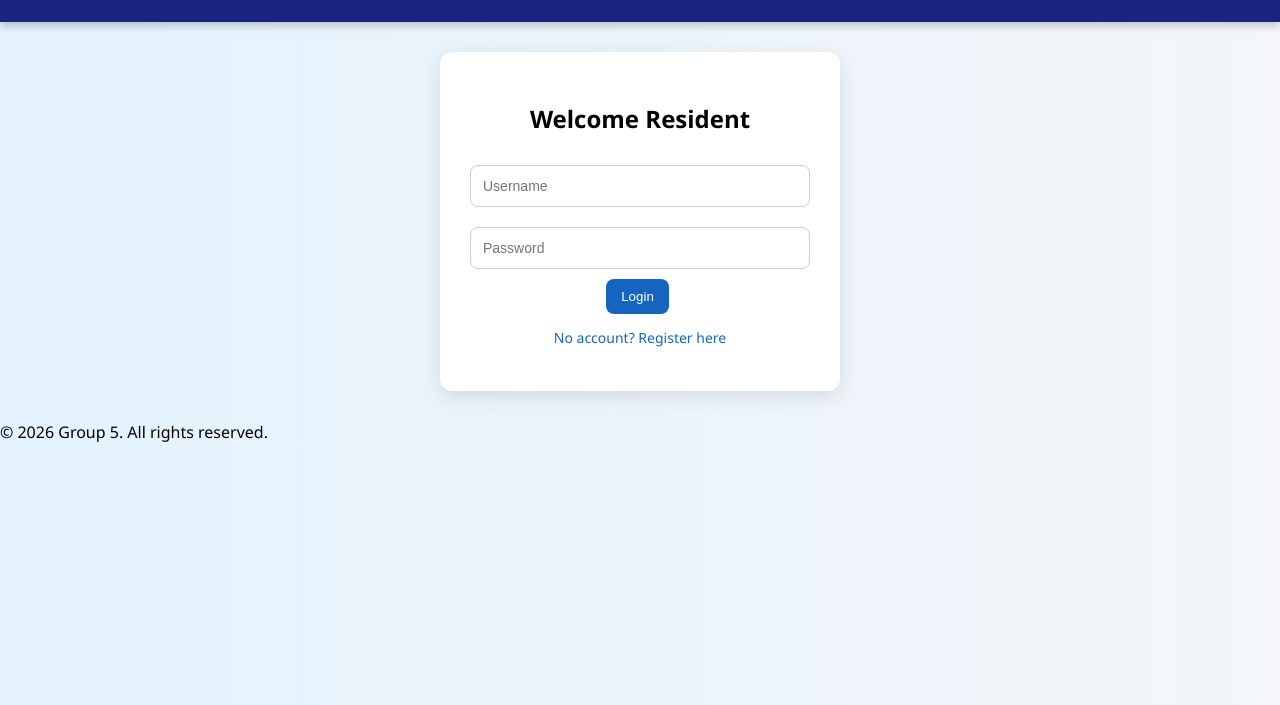
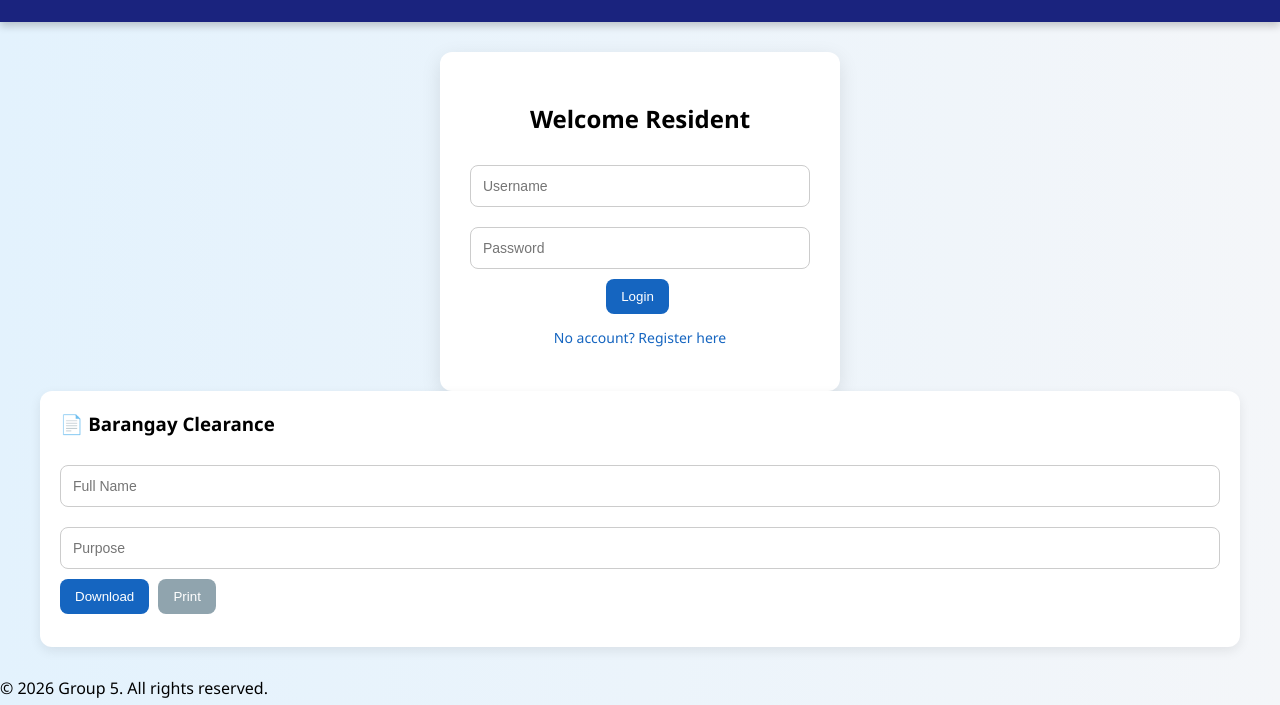
Before and after one commit to UITARY/Baranggay-Websystem, a plain HTML site: page index.html in a window 1280 px wide. Shown: the part 95-800 px from the top of the page. Drawn offline with Linux system fonts and the light colour scheme.

Commit message:
Update index.html

```diff
--- a/index.html
+++ b/index.html
@@ -52,11 +52,6 @@
             <!-- Clearance -->
             <div class="card">
                 <h3>📄 Barangay Clearance</h3>
-                <input type="text" id="clearName" placeholder="Full Name">
-                <input type="text" id="clearPurpose" placeholder="Purpose">
-                <button class="primary-btn" onclick="generateClearance()">Download</button>
-                <button class="secondary-btn" onclick="printClearance()">Print</button>
-                <pre id="clearOutput"></pre>
             </div>
 
             <!-- Forum -->
@@ -70,6 +65,16 @@
         </div>
     </div>
 
+                <!-- Clearance -->
+            <div class="card">
+                <h3>📄 Barangay Clearance</h3>
+                <input type="text" id="clearName" placeholder="Full Name">
+                <input type="text" id="clearPurpose" placeholder="Purpose">
+                <button class="primary-btn" onclick="generateClearance()">Download</button>
+                <button class="secondary-btn" onclick="printClearance()">Print</button>
+                <pre id="clearOutput"></pre>
+            </div>
+
 </div>
 
 <footer>
```
